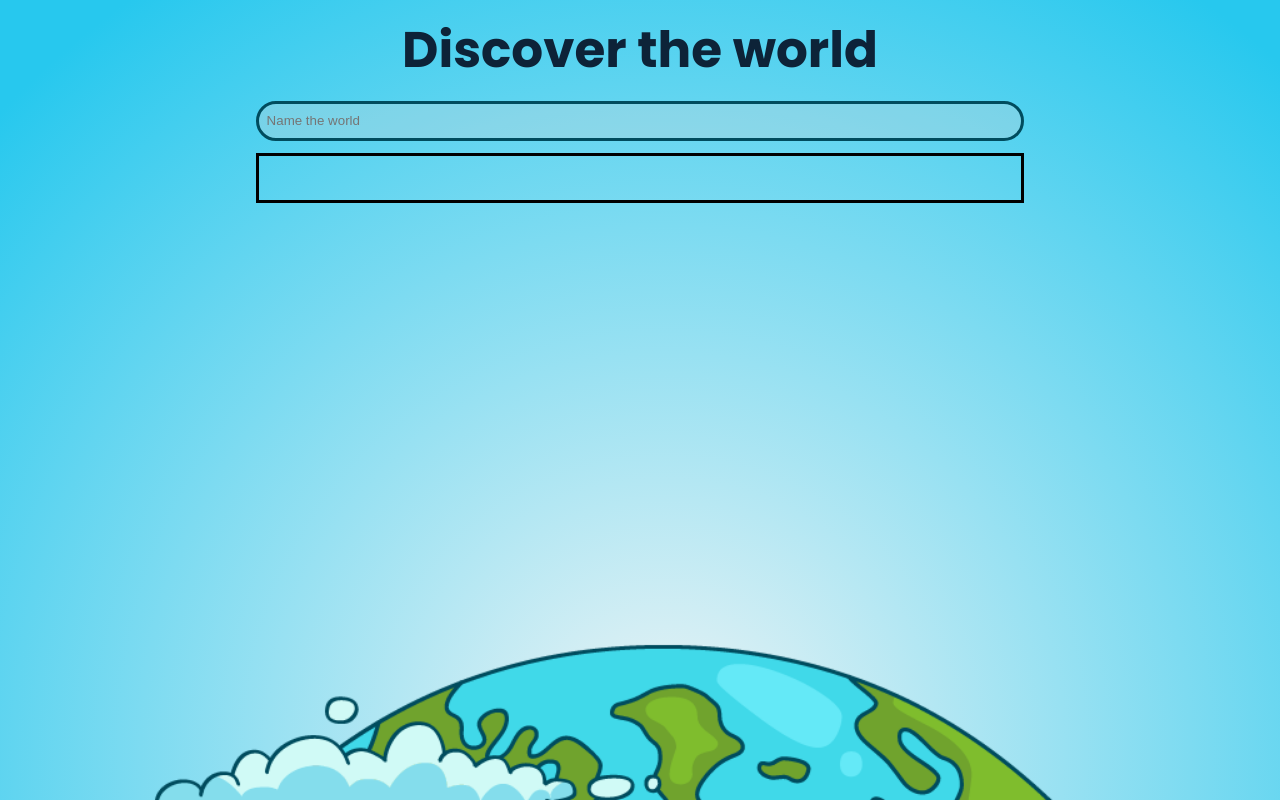
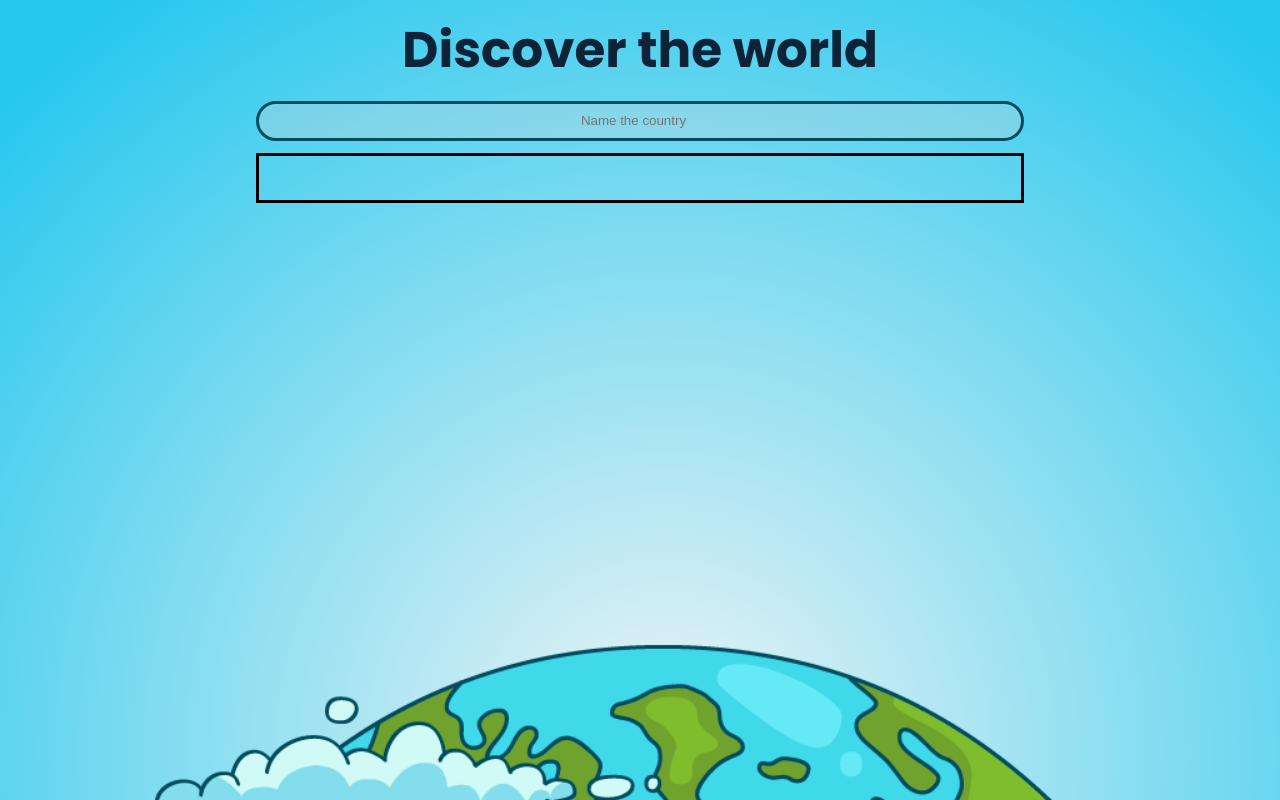
Before and after one commit to untalinfo/discover-world, a React (Create React App) app: page /home in a window 1280 px wide. Built offline with nearby package versions, Linux system fonts and the light colour scheme.

Commit message:
Cambio de estilo del componente searchBar

```diff
--- a/src/components/SearchBar.tsx
+++ b/src/components/SearchBar.tsx
@@ -18,13 +18,14 @@ const Search = styled.div`
         height: 100%;
         background-color: rgba(216, 216, 216, 0);
         padding: 0 1%;
+        text-align: center;
     }
 `
 
 function SearchBar() {
     return (
-        <Search>
-            <input type="text" placeholder="Name the world"/>
+        <Search >
+            <input type="search" placeholder="Name the country"/>
         </Search>
     )
 }
```
